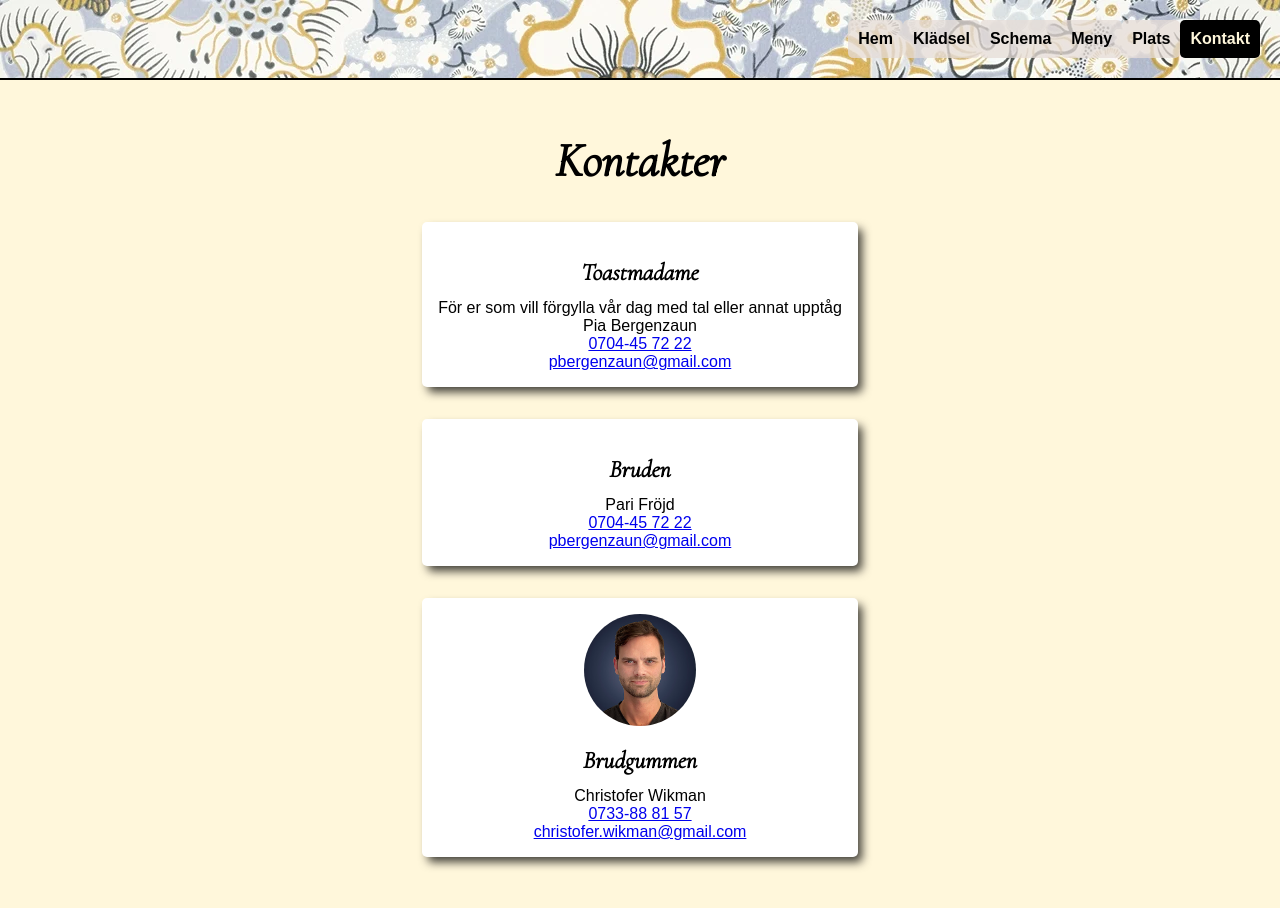
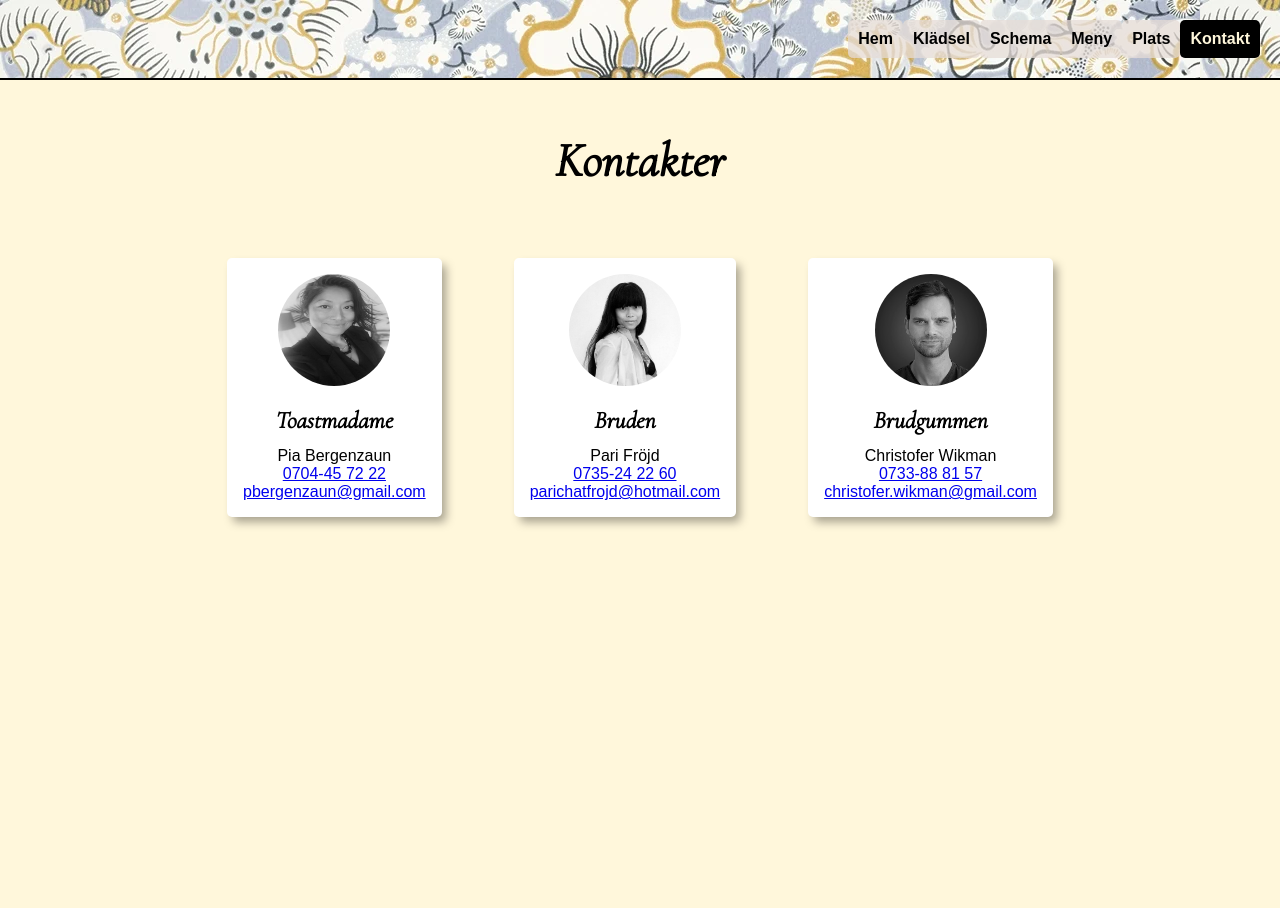
Before and after one commit to Edugolr/frikman, a Vue app: page /contact in a window 1280 px wide. After the commit the page ends 800 px from the top, so only its background shows below. Built offline with nearby package versions, Linux system fonts and the light colour scheme; a web font is replaced by a local one.

Commit message:
Update contacts

```diff
--- a/src/views/ContactView.vue
+++ b/src/views/ContactView.vue
@@ -1,42 +1,47 @@
 <template>
     <div class="contact">
         <h1>Kontakter</h1>
+        <div style="display: flex;">
             <section>
                 <div class="card">
+                    <img class="profile-image" :src="piaImage" alt="pari">
                     <div class="profile-info">
                         <h2>Toastmadame</h2>
-                    <p>För er som vill förgylla vår dag med tal eller annat upptåg</p>
                         <p>Pia Bergenzaun</p>
                         <p><a href="tel:+">0704-45 72 22</a></p>
-                    <p><a href="mailto:">pbergenzaun@gmail.com</a></p>
+                        <p><a href="mailto:pbergenzaun@gmail.com?subject=Bröllop PC">pbergenzaun@gmail.com</a></p>
                     </div>
                 </div>
             </section>
             <section>
                 <div class="card">
+                    <img class="profile-image" :src="pariImage" alt="pari">
                     <div class="profile-info">
                         <h2>Bruden</h2>
                         <p>Pari Fröjd</p>
-                    <p><a href="tel:+">0704-45 72 22</a></p>
-                    <p><a href="mailto:">pbergenzaun@gmail.com</a></p>
+                        <p><a href="tel:0735242260">0735-24 22 60</a></p>
+                        <p><a href="mailto:parichatfrojd@hotmail.com?subject=Bröllop">parichatfrojd@hotmail.com</a></p>
                     </div>
                 </div>
             </section>
             <section>
                 <div class="card">
-                <img class="profile-image" :src="christoferImage" alt="">
+                    <img class="profile-image" :src="christoferImage" alt="christofer">
                     <div class="profile-info">
                         <h2>Brudgummen</h2>
                         <p>Christofer Wikman</p>
-                    <p><a href="tel:+">0733-88 81 57</a></p>
-                    <p><a href="mailto:">christofer.wikman@gmail.com</a></p>
+                        <p><a href="tel:0733888157">0733-88 81 57</a></p>
+                        <p><a href="mailto:christofer.wikman@gmail.com?subject=Bröllop">christofer.wikman@gmail.com</a></p>
                     </div>
                 </div>
             </section>
         </div>
+    </div>
 </template>
 <script setup lang="ts">
 const christoferImage = new URL('@/assets/christofer.jpg', import.meta.url).href
+const pariImage = new URL('@/assets/pari.jpeg', import.meta.url).href
+const piaImage = new URL('@/assets/pia.jpg', import.meta.url).href
 
 </script>
 <style  scoped>
@@ -45,6 +50,7 @@ const christoferImage = new URL('@/assets/christofer.jpg', import.meta.url).href
     width: 7rem;
     height: 7rem;
     transition: all 1s ease;
+    filter: grayscale(100%);
 }
 
 .profile-image:hover {
@@ -68,6 +74,6 @@ const christoferImage = new URL('@/assets/christofer.jpg', import.meta.url).href
     background-color: #fff;
     margin: 1rem;
     transition: all 0.5s ease;
-    box-shadow: 5px 6px 10px -1px rgba(0, 0, 0, 0.75);
+    box-shadow: 5px 6px 10px -1px rgba(0, 0, 0, 0.35);
 }
 </style>
```
Lines whose indentation alone changed are shown as unchanged.
